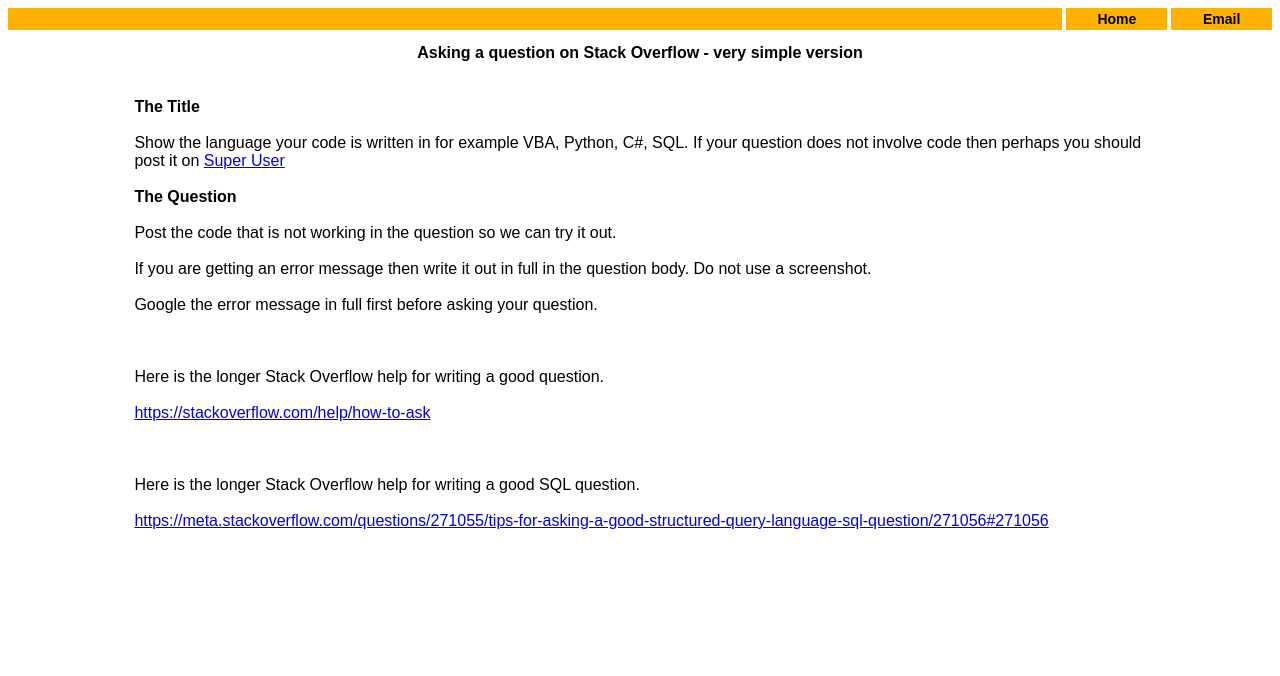
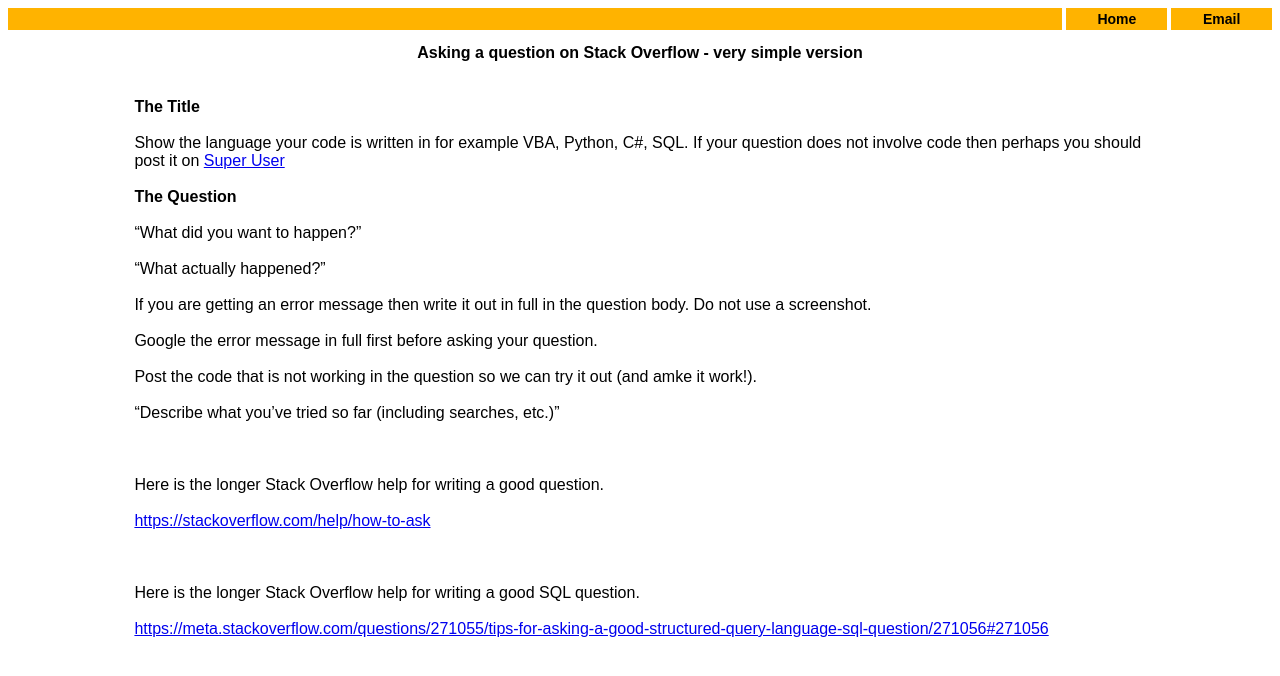
Before and after one commit to DaveTallett26/davetallett26.github.io, a Jekyll site: the page SOQuestion.html, which Jekyll copies as it is, in a window 1280 px wide. Shown: the top 676 px of the page. Built offline with Jekyll 4.4.1, drawn with Linux system fonts in a browser that asks for light colours.

Commit message:
Update SOQuestion.html

```diff
--- a/SOQuestion.html
+++ b/SOQuestion.html
@@ -24,12 +24,18 @@
 <br/><br/>
 <b>The Question</b>
 <br/><br/>
-Post the code that is not working in the question so we can try it out.
+    “What did you want to happen?”
+<br/><br/>
+    “What actually happened?”
 <br/><br/>
 If you are getting an error message then write it out in full in the question body. Do not use a screenshot.
 <br/><br/>
 Google the error message in full first before asking your question.
 <br/><br/>
+  Post the code that is not working in the question so we can try it out (and amke it work!).
+<br/><br/>
+    “Describe what you’ve tried so far (including searches, etc.)”
+  <br/><br/>
 <br/><br/>
 Here is the longer Stack Overflow help for writing a good question.
 <br/><br/>
```
